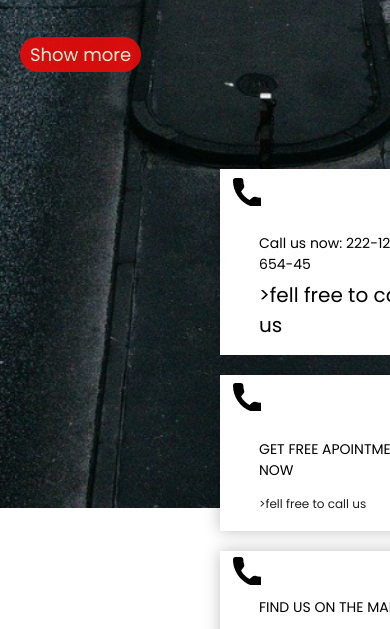
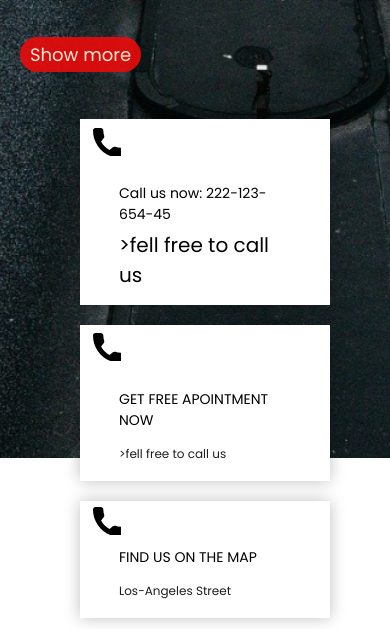
Before and after one commit to kokshetimur/mahabat, a plain HTML site: page index.html in a window 390 px wide. Shown: the part 449-1078 px from the top of the page. Drawn offline with Linux system fonts and the light colour scheme.

Commit message:
dsfsfdsfwe

```diff
--- a/style.css
+++ b/style.css
@@ -405,7 +405,6 @@
       .intro_blocks {
 
         flex-direction: column;
-
         gap: 20px;
         width: 250px;
         padding: 0 auto;
@@ -477,8 +476,8 @@
     }
 
    .intro_blocks{
-    margin-left: 200px;
-    margin-top: 100px;
+    margin-left: 60px;
+    margin-top: 50px;
     margin-bottom: -210px;
    }
 
@@ -519,8 +518,8 @@ margin-top: 2px;
 padding-top: 5px;
 }
 .SA {
-  max-width: 100%;
-  height: auto;
+ max-width: 100%;
+    height: auto;
   padding-left: 10px;
   padding-right: 10px;
 }
```
